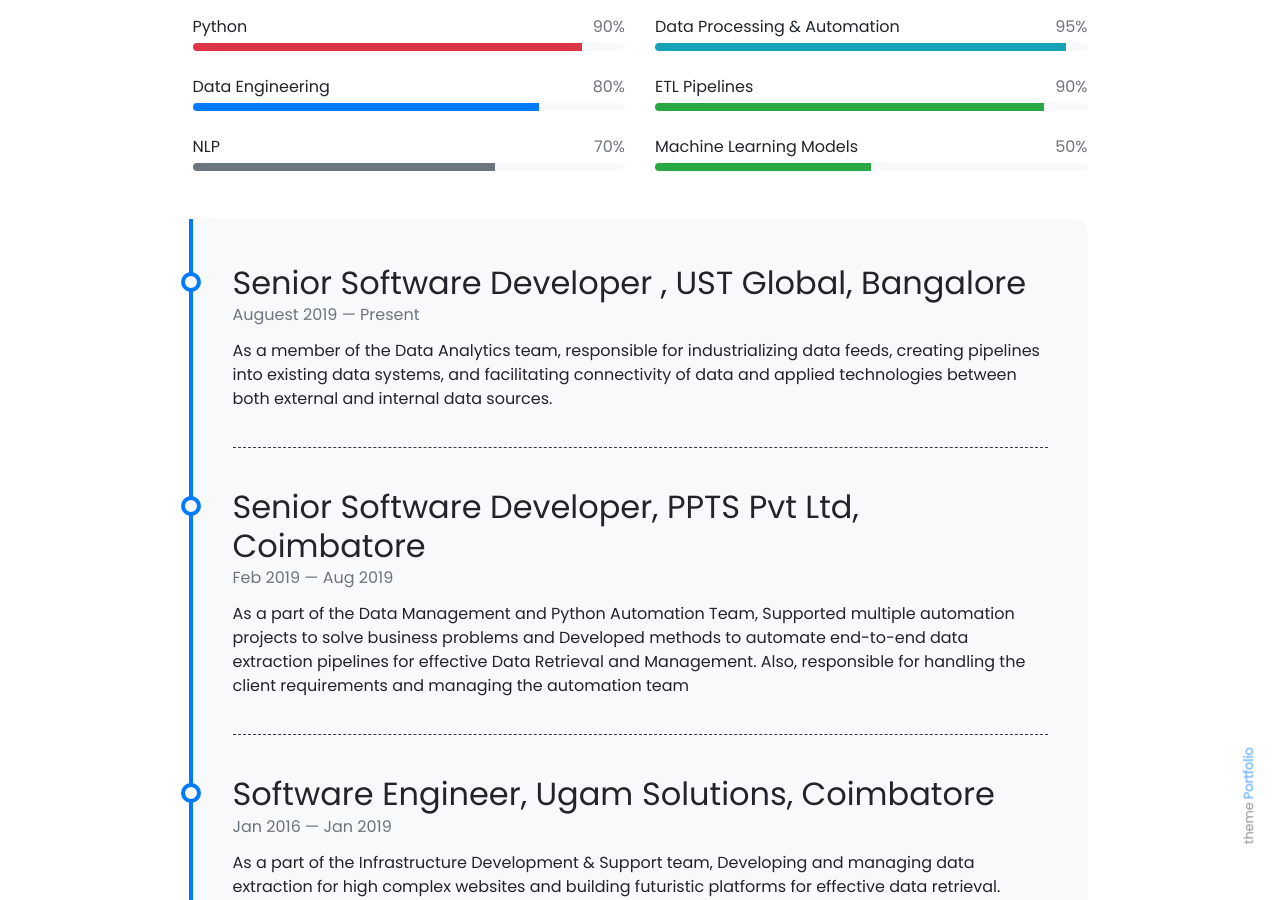
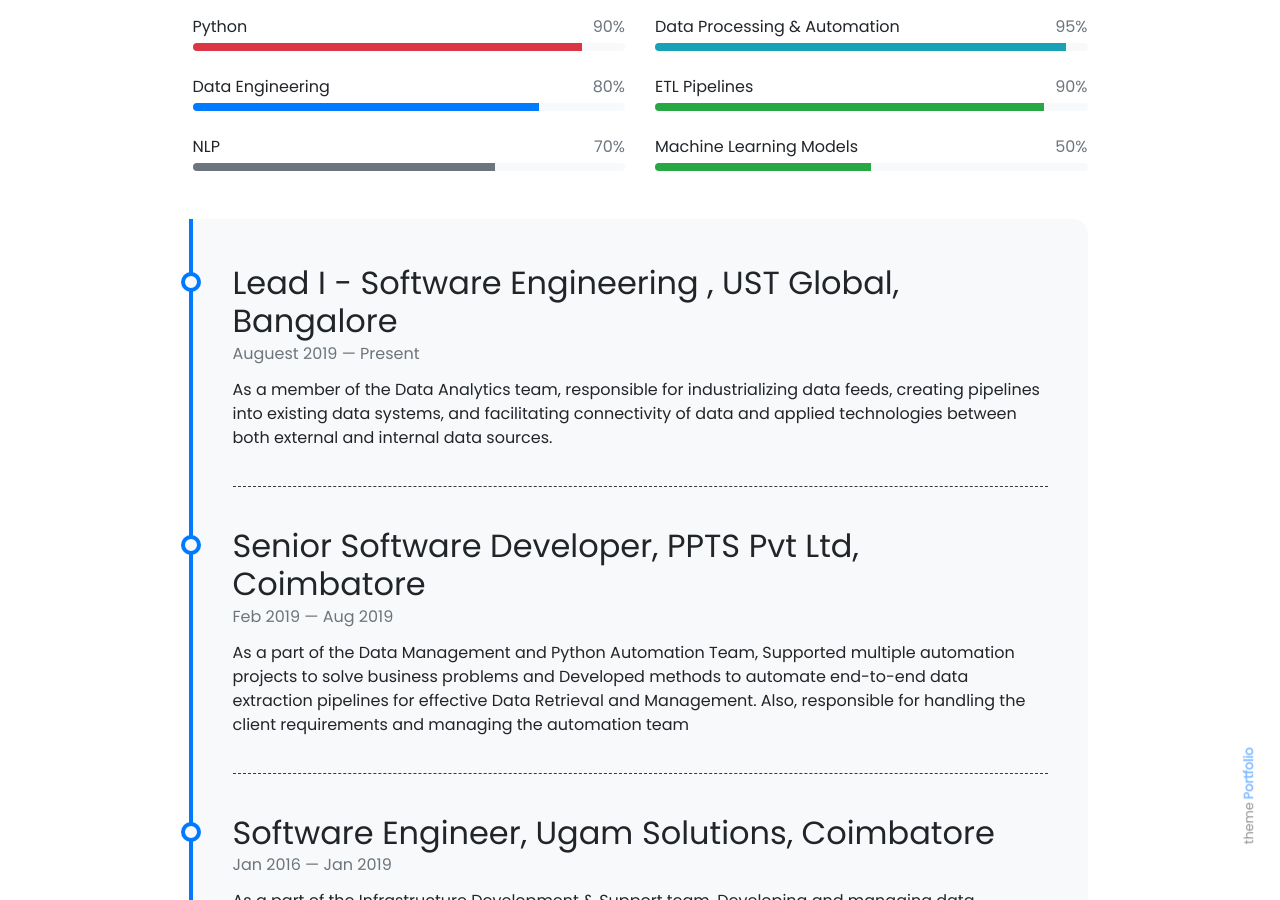
Before and after one commit to dhamodharanrk/portfolio, a Jekyll site: the page built from pages/about.md, in a window 1280 px wide and 900 px high, scrolled down 418 px. Built offline with Jekyll 4.4.1, drawn with Linux system fonts in a browser that asks for light colours; nearby versions of some CDN libraries; emoji names are drawn with the system emoji font.

Commit message:
Update timeline.yml

```diff
--- a/_data/timeline.yml
+++ b/_data/timeline.yml
@@ -1,4 +1,4 @@
-- title: Senior Software Developer , UST Global, Bangalore
+- title: Lead I - Software Engineering , UST Global, Bangalore
   from: Auguest 2019
   to: Present
   description: As a member of the Data Analytics team, responsible for industrializing data feeds, creating pipelines into existing data systems, and facilitating connectivity of data and applied technologies between both external and internal data sources.
```
